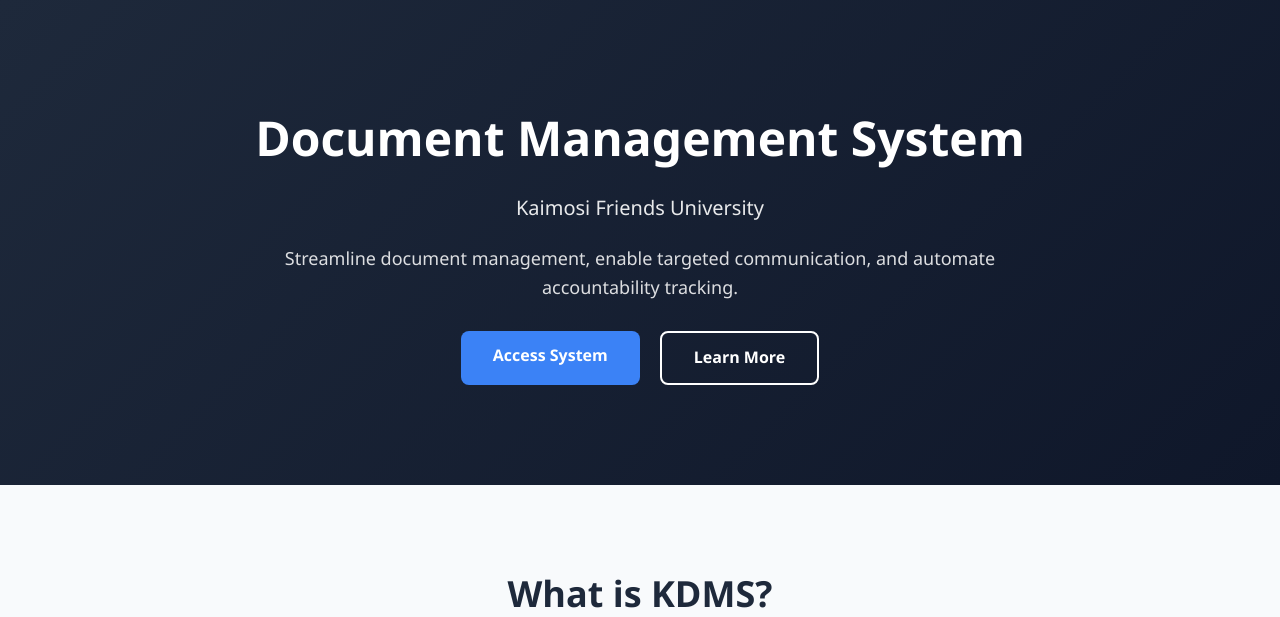
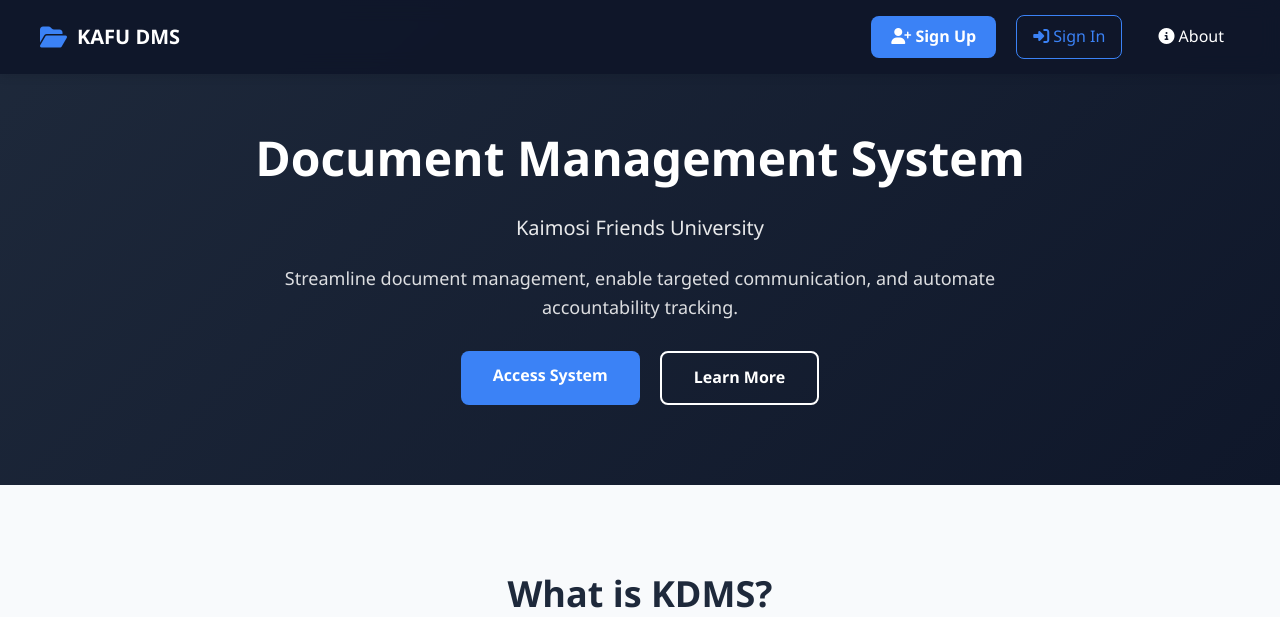
Before and after one commit to zablon105/kafu-dms-project, a Django app: page / in a window 1280 px wide. Shown: the top 617 px of the page. Run offline with Django 5.2, Linux system fonts and the light colour scheme.

Commit message:
Add top navigation bar with Sign Up, Sign In, and About buttons

```diff
--- a/static/css/landing.css
+++ b/static/css/landing.css
@@ -21,12 +21,100 @@ body {
     padding: 0 20px;
 }
 
+/* ===== NAVIGATION BAR ===== */
+.navbar {
+    position: fixed;
+    top: 0;
+    left: 0;
+    right: 0;
+    background: rgba(15, 23, 42, 0.95);
+    backdrop-filter: blur(10px);
+    z-index: 1000;
+    padding: 15px 40px;
+    display: flex;
+    justify-content: space-between;
+    align-items: center;
+    box-shadow: 0 2px 10px rgba(0,0,0,0.1);
+}
+
+.logo {
+    display: flex;
+    align-items: center;
+    gap: 10px;
+}
+
+.logo i {
+    font-size: 24px;
+    color: #3b82f6;
+}
+
+.logo span {
+    font-size: 20px;
+    font-weight: 700;
+    color: white;
+}
+
+.nav-links {
+    display: flex;
+    gap: 20px;
+    align-items: center;
+}
+
+.nav-link {
+    color: white;
+    text-decoration: none;
+    font-weight: 500;
+    padding: 8px 16px;
+    border-radius: 8px;
+    transition: all 0.3s ease;
+}
+
+.nav-link:hover {
+    background: rgba(59, 130, 246, 0.2);
+    color: #3b82f6;
+}
+
+.btn-signup {
+    background: #3b82f6;
+    color: white;
+    padding: 8px 20px;
+    border-radius: 8px;
+    font-weight: 600;
+}
+
+.btn-signup:hover {
+    background: #2563eb;
+    color: white;
+    transform: translateY(-2px);
+}
+
+.btn-signin {
+    border: 1px solid #3b82f6;
+    color: #3b82f6;
+}
+
+.btn-signin:hover {
+    background: #3b82f6;
+    color: white;
+}
+
+/* Mobile menu button */
+.mobile-menu-btn {
+    display: none;
+    background: none;
+    border: none;
+    color: white;
+    font-size: 24px;
+    cursor: pointer;
+}
+
 /* ===== HERO SECTION ===== */
 .hero {
     background: linear-gradient(135deg, #1e293b 0%, #0f172a 100%);
     color: white;
-    padding: 100px 20px;
+    padding: 120px 20px 80px;
     text-align: center;
+    margin-top: 0;
 }
 
 .hero .content {
--- a/templates/landing.html
+++ b/templates/landing.html
@@ -9,6 +9,31 @@
     <link rel="stylesheet" href="https://cdnjs.cloudflare.com/ajax/libs/font-awesome/6.5.0/css/all.min.css">
 </head>
 <body>
+
+    <!-- Navigation Bar -->
+    <nav class="navbar">
+        <div class="logo">
+            <i class="fa-solid fa-folder-open"></i>
+            <span>KAFU DMS</span>
+        </div>
+
+        <button class="mobile-menu-btn" id="mobileMenuBtn">
+            <i class="fa-solid fa-bars"></i>
+        </button>
+
+        <div class="nav-links" id="navLinks">
+            <a href="{% url 'register' %}" class="nav-link btn-signup">
+                <i class="fa-solid fa-user-plus"></i> Sign Up
+            </a>
+            <a href="{% url 'login' %}" class="nav-link btn-signin">
+                <i class="fa-solid fa-sign-in-alt"></i> Sign In
+            </a>
+            <a href="#features" class="nav-link" id="aboutLink">
+                <i class="fa-solid fa-info-circle"></i> About
+            </a>
+        </div>
+    </nav>
+
     <!-- Hero Section -->
     <section class="hero">
         <div class="content">
@@ -192,5 +217,25 @@
             <a class="cta-button" href="{% url 'login' %}">Get Started Now</a>
         </div>
     </section>
+
+    <!-- Mobile Menu JavaScript -->
+    <script>
+        const mobileMenuBtn = document.getElementById('mobileMenuBtn');
+        const navLinks = document.getElementById('navLinks');
+
+        if (mobileMenuBtn) {
+            mobileMenuBtn.addEventListener('click', function() {
+                navLinks.classList.toggle('active');
+            });
+        }
+
+        // Close mobile menu when clicking a link
+        const navItems = document.querySelectorAll('.nav-link');
+        navItems.forEach(item => {
+            item.addEventListener('click', function() {
+                navLinks.classList.remove('active');
+            });
+        });
+    </script>
 </body>
 </html>
```
Also changed, not shown: other parts of static/css/landing.css (+34 -0 lines), dms_project/settings.py (+18 -2 lines).
